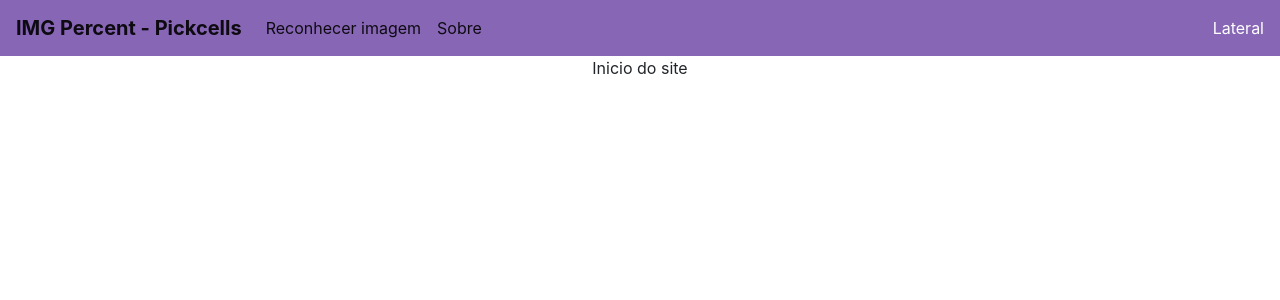
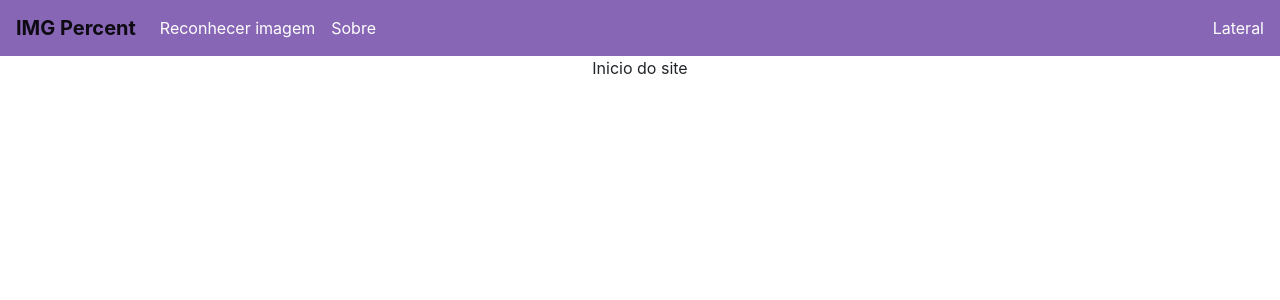
Before and after one commit to Jeremias333/imgpercent-teste-pickcells, a Django app: page / in a window 1280 px wide. Shown: the top 300 px of the page. Run offline with Django 3.2, Linux system fonts and the light colour scheme; some libraries are stand-ins or nearby versions.

Commit message:
refactor(Modificado) Nome e cor da navegação em geral para todas as páginas.

```diff
--- a/imgpercent/imgpercent/main/templates/base.html
+++ b/imgpercent/imgpercent/main/templates/base.html
@@ -7,12 +7,12 @@
 	    <!-- Bootstrap CSS -->
 	    <link rel="stylesheet" href="https://stackpath.bootstrapcdn.com/bootstrap/4.5.0/css/bootstrap.min.css" integrity="sha384-9aIt2nRpC12Uk9gS9baDl411NQApFmC26EwAOH8WgZl5MYYxFfc+NcPb1dKGj7Sk" crossorigin="anonymous">
 		<link rel="icon" type="image/png" href="" />
-		<title>IMG Percent - Pickcells</title>
+		<title>IMG Percent</title>
 
 	</head>
 	<body>
 		<nav class="navbar navbar-expand-lg navbar-light" style="background-color: #8766b5;">
-			<b><a class="navbar-brand" href="/">IMG Percent - Pickcells</a></b>
+			<b><a class="navbar-brand" href="/">IMG Percent</a></b>
 			<button class="navbar-toggler" type="button" data-toggle="collapse" data-target="#navbarSupportedContent" aria-controls="navbarSupportedContent" aria-expanded="false" aria-label="Toggle navigation">
 				<span class="navbar-toggler-icon"></span>
 			</button>
@@ -20,10 +20,10 @@
 			<div class="collapse navbar-collapse" id="navbarSupportedContent">
 				<ul class="navbar-nav mr-auto">
 					<li class="nav-item active">
-						<a class="nav-link" href="/recognition">Reconhecer imagem<span class="sr-only">(current)</span></a>
+						<a class="nav-link" href="/recognition"  style="color: white;">Reconhecer imagem</a>
 					</li>
 					<li class="nav-item active">
-						<a class="nav-link" href="/about">Sobre</a>
+						<a class="nav-link" href="/about" style="color: white;">Sobre</a>
 					</li>
 				</ul>
 				<form class="form-inline my-2 my-lg-0">
```
